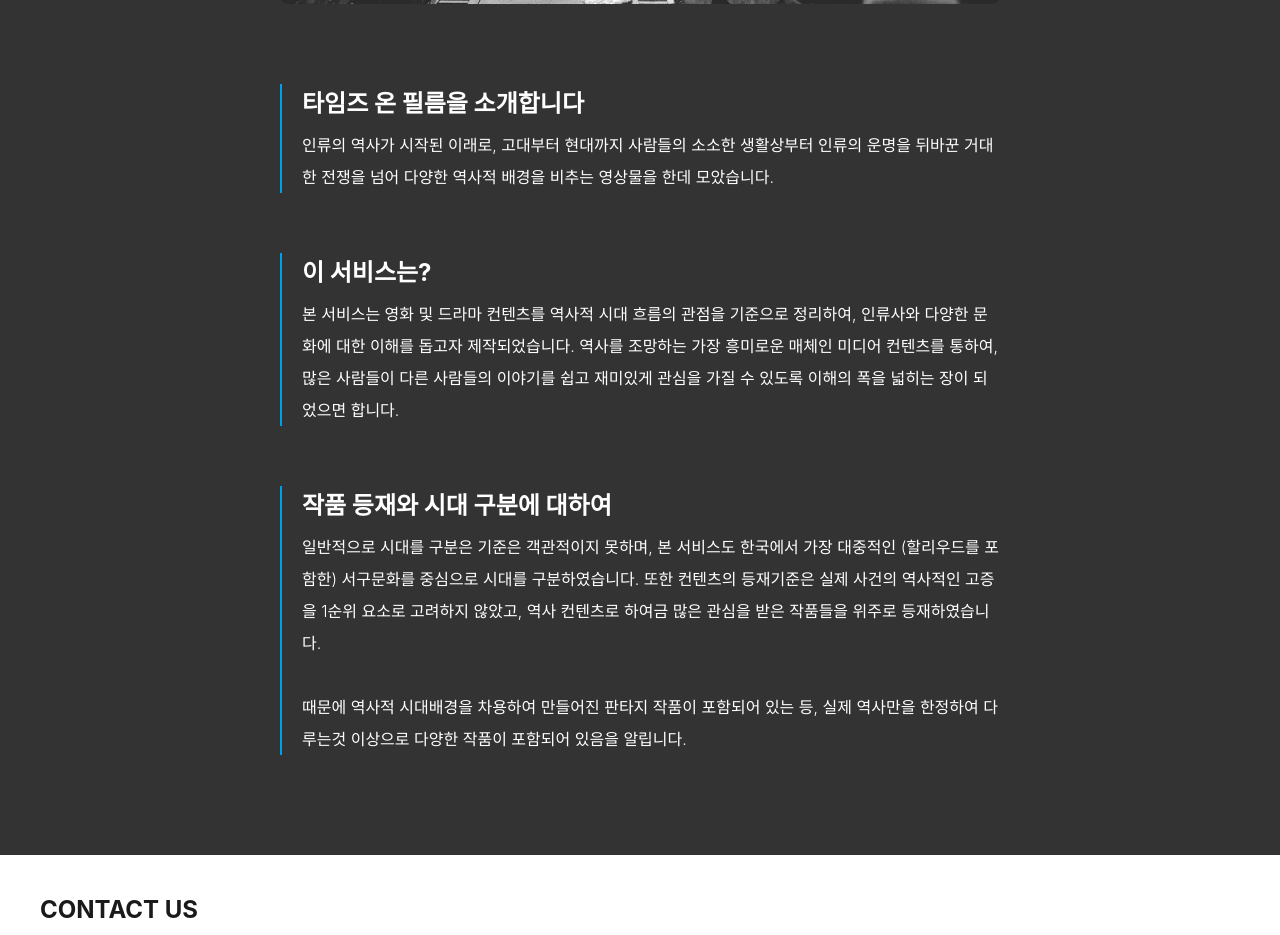
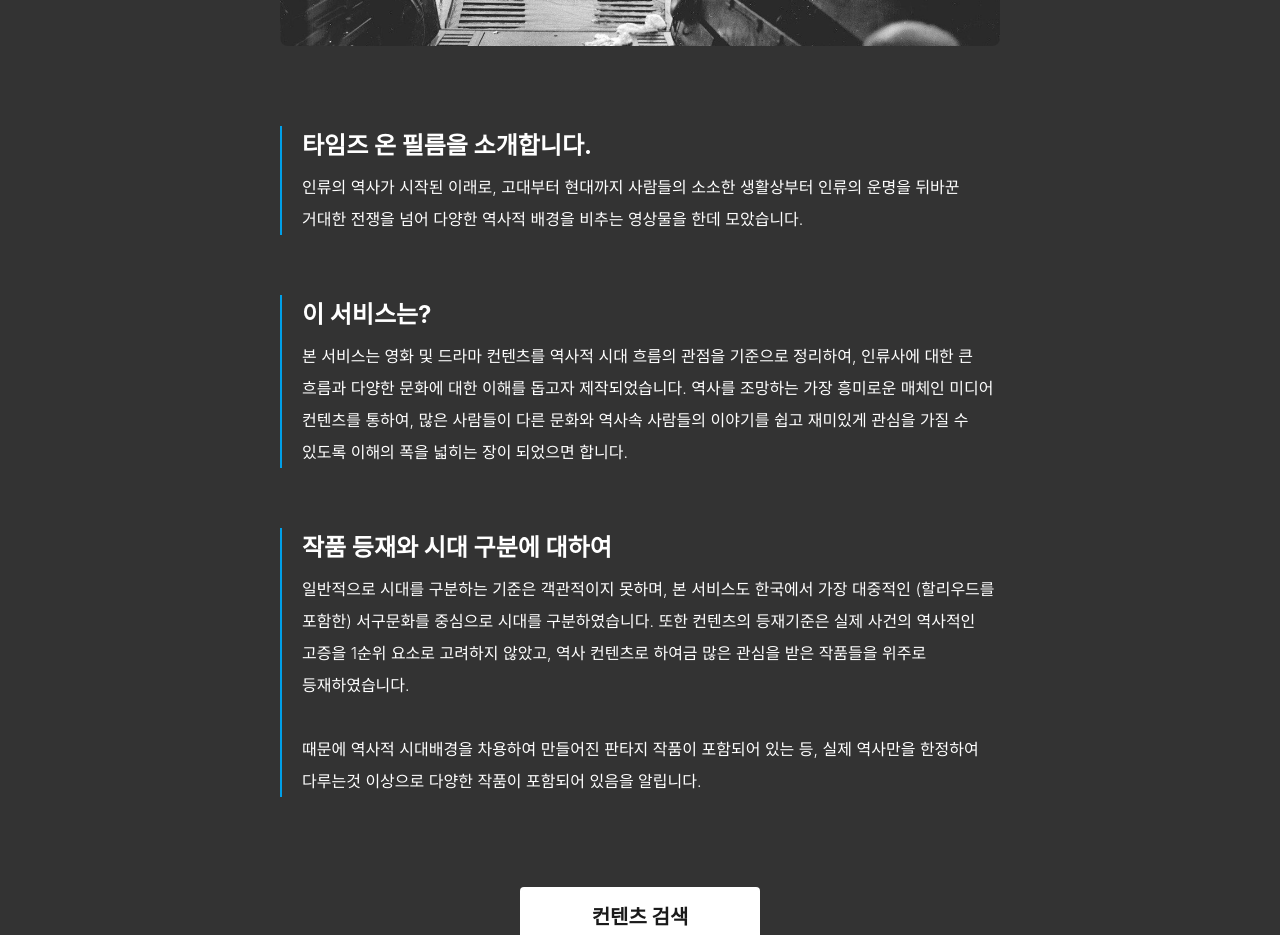
Before and after one commit to lekosk2001/Times_on_film, a React (Create React App) app: page /about in a window 1280 px wide. Shown: the part 480-1415 px from the top of the page. Built offline with nearby package versions, Linux system fonts and the light colour scheme; a web font is replaced by a local one.

Commit message:
feat : 소개 페이지에 검색페이지로 가는 버튼 추가. - design : 북마크 페이지 정렬 수정.

```diff
--- a/src/App.css
+++ b/src/App.css
@@ -73,6 +73,13 @@ a{
 	color: #ffffff;
 }
 
+button{
+	margin: 0px;
+	padding: 0px;
+	border: 0px;
+	outline: 0px;
+}
+
 body{
 	font-size: var(--font_regular_16px);
 	overflow-y:scroll;
@@ -81,6 +88,7 @@ body{
 	background-color: var(--color_5per);
 	color: #ffffff;
 	box-sizing: border-box;
+	word-break: keep-all;
 }
 
 ul, li {
@@ -172,16 +180,11 @@ main{
 
 
 .bookmark_wrap{
-	max-width: 1440px;
+	max-width: 1180px;
 	padding: 30px 20px;
 	position: relative;
 	width: 100%;
 	}
-
-
-.bookmark_wrap .contents_box{
-	justify-content: center;
-}
 
 .bookmark_wrap .contents_total{
 	margin-bottom: 20px;
@@ -825,6 +828,7 @@ align-items: center;
 }
 
 .info_text{
+	word-break: initial;
 	display: inline-flex;
 	flex-wrap: wrap;
 	gap: 0px 12px;
@@ -882,11 +886,35 @@ align-items: center;
 	align-items: center;
 }
 
+.about_wrap button{
+	height: 60px;
+	min-width: 240px;
+	margin: 30px 0px 80px 0px;
+	line-height: 60px;
+	border-radius: 4px;
+	cursor: pointer;
+	transition: all 0.2s ease;
+	background-color: white;
+	color: var(--color_10per);
+	font-family: inherit;
+}
+
+.about_wrap button h2{
+	transition: all 0.2s ease;
+}
+
+.about_wrap button:hover{
+	background-color: var(--color_blue);
+}
+
+.about_wrap button:hover h2{
+	color: white;
+}
+
 .about_wrap h1{
 	font-size: 36px;
-	margin-bottom: 30px;
+	margin-bottom: 40px;
 }
-
 
 .about_visual{
 	margin: auto;
@@ -903,7 +931,6 @@ align-items: center;
 	object-fit: cover;
 
 }
-
 
 .about_wrap section{
 	margin: auto;
--- a/src/pages/About.jsx
+++ b/src/pages/About.jsx
@@ -1,31 +1,40 @@
+import { Link } from "react-router-dom";
+
 export default function About() {
     return (
         <div className="about_info">
 
             <div className="about_wrap">
+                    <p>역사별 컨텐츠 검색엔진</p>
                     <h1>TIMES ON FILM</h1>
                     <div className="about_visual">
                         <img src="/server/img/landing-ge33e12695_1280.jpg" alt="" />
                     </div>
 
                 <section>
-                    <h2>타임즈 온 필름을 소개합니다</h2>
+                    <h2>타임즈 온 필름을 소개합니다.</h2>
                     <p>인류의 역사가 시작된 이래로, 고대부터 현대까지 사람들의 소소한 생활상부터 인류의 운명을 뒤바꾼 거대한 전쟁을 넘어 다양한 역사적 배경을 비추는 영상물을 한데 모았습니다.</p>
                 </section>
 
                 <section>
                     <h2>이 서비스는?</h2>
-                    <p>본 서비스는 영화 및 드라마 컨텐츠를 역사적 시대 흐름의 관점을 기준으로 정리하여, 인류사와 다양한 문화에 대한 이해를 돕고자 제작되었습니다. 역사를 조망하는 가장 흥미로운 매체인 미디어 컨텐츠를 통하여, 많은 사람들이 다른 사람들의 이야기를 쉽고 재미있게 관심을 가질 수 있도록 이해의 폭을 넓히는 장이 되었으면 합니다.</p>
+                    <p>본 서비스는 영화 및 드라마 컨텐츠를 역사적 시대 흐름의 관점을 기준으로 정리하여, 인류사에 대한 큰 흐름과 다양한 문화에 대한 이해를 돕고자 제작되었습니다. 역사를 조망하는 가장 흥미로운 매체인 미디어 컨텐츠를 통하여, 많은 사람들이 다른 문화와 역사속 사람들의 이야기를 쉽고 재미있게 관심을 가질 수 있도록 이해의 폭을 넓히는 장이 되었으면 합니다.</p>
                 </section>
 
                 <section>
                     <h2>작품 등재와 시대 구분에 대하여</h2>
-                    <p>일반적으로 시대를 구분은 기준은 객관적이지 못하며, 본 서비스도 한국에서 가장 대중적인 (할리우드를 포함한) 서구문화를 중심으로 시대를 구분하였습니다. 또한 컨텐츠의 등재기준은 실제 사건의 역사적인 고증을 1순위 요소로 고려하지 않았고, 역사 컨텐츠로 하여금 많은 관심을 받은 작품들을 위주로 등재하였습니다.
+                    <p>일반적으로 시대를 구분하는 기준은 객관적이지 못하며, 본 서비스도 한국에서 가장 대중적인 (할리우드를 포함한) 서구문화를 중심으로 시대를 구분하였습니다. 또한 컨텐츠의 등재기준은 실제 사건의 역사적인 고증을 1순위 요소로 고려하지 않았고, 역사 컨텐츠로 하여금 많은 관심을 받은 작품들을 위주로 등재하였습니다.
                     <br/>
                     <br/>
                     때문에 역사적 시대배경을 차용하여 만들어진 판타지 작품이 포함되어 있는 등, 실제 역사만을 한정하여 다루는것 이상으로 다양한 작품이 포함되어 있음을 알립니다.
                     </p>
                 </section>
+
+                <Link to="/search">
+                    <button>
+                        <h2>컨텐츠 검색</h2>
+                    </button>
+                </Link>
             </div>
 
             <div className="contact">
```
